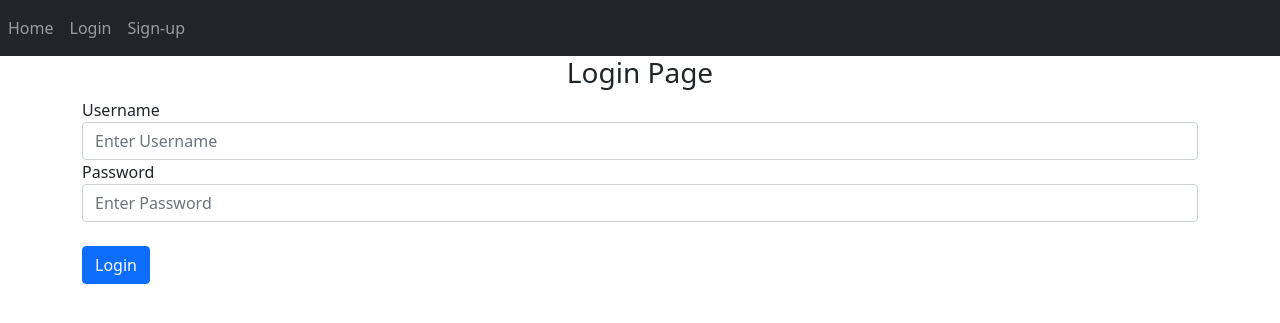
After one commit to hahshtrit/solid-server, a Flask app: page /login in a window 1280 px wide. The commit adds this page. Shown: the top 323 px of the page. Run offline with Flask 2, Linux system fonts and the light colour scheme.

Commit message:
abi, added login,signup,home pages

```diff
--- a/flasking/routes.py
+++ b/flasking/routes.py
@@ -1,15 +1,37 @@
-from flask import render_template
+from flask import render_template, request, redirect
 from flasking import app
+import database as db
 
 @app.route("/")
 @app.route("/home")
 def homepage():
-    return render_template('homepage.html', title="Home Page")
+    return render_template('homepage.html')
 
-@app.route("/about")
+@app.route("/about")    # not gonna be used
 def about():
-    return render_template('about.html', title="about")
+    return render_template('about.html')
 
 @app.route("/account")
 def account():
-    return render_template('account.html', title="account")
+    return render_template('account.html')
+
+@app.route("/login", methods=['GET', 'POST'])
+def login():
+    if request.method == 'POST':
+        username = request.form.get("username")
+        password = request.form.get("password")
+        print("login")
+        print(f"username: {username}, password {password}")
+        return redirect("/")
+    return render_template('login.html')
+
+@app.route("/sign-up", methods=['GET', 'POST'])
+def signup():
+    if request.method == 'POST':
+        username = request.form.get("username")
+        password = request.form.get("password")
+        print("signup")
+        print(f"username: {username}, password: {password}")
+
+        return redirect("/")
+    return render_template('signup.html')
--- a/flasking/templates/about.html
+++ b/flasking/templates/about.html
@@ -1 +1 @@
-{% extends 'layouts.html' %}
+{% extends 'base.html' %}
--- a/flasking/templates/account.html
+++ b/flasking/templates/account.html
@@ -1 +1 @@
-{% extends 'layouts.html' %}
+{% extends 'base.html' %}
--- a/flasking/templates/layouts.html
+++ b/flasking/templates/base.html
@@ -4,18 +4,30 @@
     <meta charset="UTF-8">
     <meta http-equiv="X-UA-Compatible" content="IE=edge">
     <meta name="viewport" content="width=device-width, initial-scale=1.0">
-    <title>{{title}}</title>
+    <!-- <title>{{title}}</title> -->
 <!-- BOOTSTRAP 5 CSS only -->
 <link href="https://cdn.jsdelivr.net/npm/bootstrap@5.1.3/dist/css/bootstrap.min.css" rel="stylesheet" integrity="sha384-1BmE4kWBq78iYhFldvKuhfTAU6auU8tT94WrHftjDbrCEXSU1oBoqyl2QvZ6jIW3" crossorigin="anonymous">
 <!-- Custom main.css -->
 <link rel="stylesheet" href="{{url_for('static',filename='main.css')}}">
 
+    <title>{% block title %}Base{% endblock %}</title>
 </head>
 <body>
-    {%block content%}
-    {%endblock content%}
+    <nav class="navbar navbar-expand-lg navbar-dark bg-dark">
+        <div class="navbar-nav">
+            <a class="nav-item nav-link" id="Home" href="/home">Home</a>
+            <a class="nav-item nav-link" id="Login" href="/login">Login</a>
+            <a class="nav-item nav-link" id="Sign-up" href="/sign-up">Sign-up</a>
+        </div>
+    </nav>
+
+    <div class="container">
+    {% block content %}
+    {% endblock content %}
+    </div>
     <!-- BOOTSTRAP 5 JavaScript Bundle with Popper -->
 <script src="https://cdn.jsdelivr.net/npm/bootstrap@5.1.3/dist/js/bootstrap.bundle.min.js" integrity="sha384-ka7Sk0Gln4gmtz2MlQnikT1wXgYsOg+OMhuP+IlRH9sENBO0LRn5q+8nbTov4+1p" crossorigin="anonymous"></script>
 
+<script src="https://cdnjs.cloudflare.com/ajax/libs/jquery/3.6.0/jquery.slim.min.js" integrity="sha512-6ORWJX/LrnSjBzwefdNUyLCMTIsGoNP6NftMy2UAm1JBm6PRZCO1d7OHBStWpVFZLO+RerTvqX/Z9mBFfCJZ4A==" crossorigin="anonymous" referrerpolicy="no-referrer"></script>
 </body>
 </html>
--- /dev/null
+++ b/flasking/templates/login.html
@@ -0,0 +1,17 @@
+{% extends 'base.html' %}
+{% block title %}Login{% endblock %}
+
+{% block content %}
+<!-- <h1>Login Page</h1> -->
+<form method="POST">
+    <h3 align="center">Login Page</h3>
+    <div class="form-group">
+        <label for="username">Username</label>
+        <input type="text" class="form-control" id="username" name="username" placeholder="Enter Username">
+        <label for="password">Password</label>
+        <input type="text" class="form-control" id="password" name="password" placeholder="Enter Password">
+    </div>
+    <br />
+    <button type="submit" class="btn btn-primary">Login</button>
+</form>
+{% endblock content %}
```
Also changed, not shown: flasking/templates/homepage.html (+6 -5 lines), flasking/templates/signup.html (added, +18 -0 lines).
